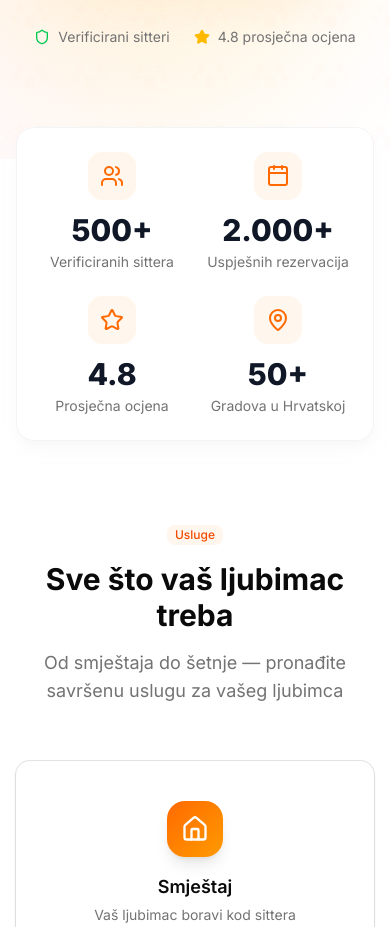
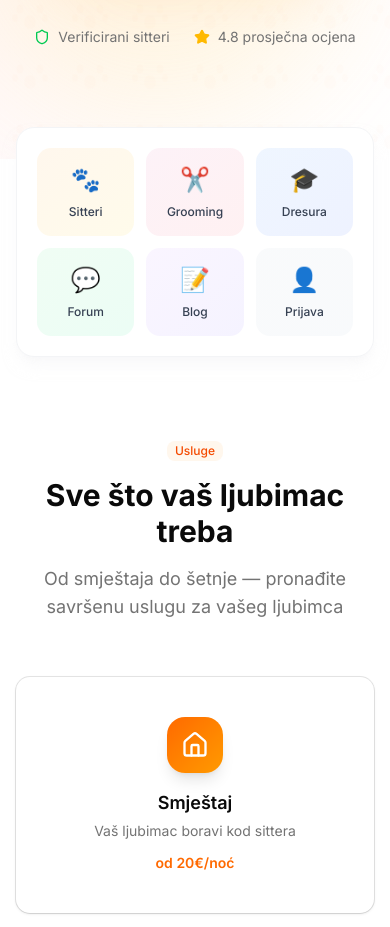
Before and after one commit to Ljemicus/sapica-hr, a Next.js app: page / in a window 390 px wide. Shown: the part 800-1727 px from the top of the page. Built offline with nearby package versions, Linux system fonts and the light colour scheme.

Commit message:
feat: replace stats with quick menu — emoji cards with links
- 6 colorful cards: Sitteri, Grooming, Dresura, Forum, Blog, Prijava
- Gradient backgrounds, hover scale, responsive grid (3col mobile, 6col desktop)
- Direct links to all main sections

```diff
--- a/app/page.tsx
+++ b/app/page.tsx
@@ -126,19 +126,27 @@ export default function HomePage() {
         </div>
       </section>
 
-      {/* ── Stats Section ── */}
+      {/* ── Quick Menu Section ── */}
       <section className="py-0 relative z-10">
         <div className="container mx-auto px-4">
-          <div className="bg-white rounded-2xl shadow-lg shadow-gray-100/50 border border-gray-100 -mt-8 md:-mt-12 p-6 md:p-8">
-            <div className="grid grid-cols-2 md:grid-cols-4 gap-6 md:gap-8">
-              {stats.map((stat, i) => (
-                <div key={stat.label} className={`text-center animate-fade-in-up delay-${(i + 1) * 100}`}>
-                  <div className="inline-flex items-center justify-center w-12 h-12 rounded-xl bg-orange-50 mb-3">
-                    <stat.icon className="h-6 w-6 text-orange-500" />
-                  </div>
-                  <p className="text-3xl md:text-4xl font-extrabold text-gray-900">{stat.value}</p>
-                  <p className="text-sm text-muted-foreground mt-1">{stat.label}</p>
-                </div>
+          <div className="bg-white rounded-2xl shadow-lg shadow-gray-100/50 border border-gray-100 -mt-8 md:-mt-12 p-5 md:p-6">
+            <div className="grid grid-cols-3 md:grid-cols-6 gap-3 md:gap-4">
+              {[
+                { href: '/pretraga', emoji: '🐾', label: 'Sitteri', color: 'from-orange-50 to-amber-50 hover:from-orange-100 hover:to-amber-100' },
+                { href: '/njega', emoji: '✂️', label: 'Grooming', color: 'from-pink-50 to-rose-50 hover:from-pink-100 hover:to-rose-100' },
+                { href: '/dresura', emoji: '🎓', label: 'Dresura', color: 'from-blue-50 to-indigo-50 hover:from-blue-100 hover:to-indigo-100' },
+                { href: '/forum', emoji: '💬', label: 'Forum', color: 'from-green-50 to-emerald-50 hover:from-green-100 hover:to-emerald-100' },
+                { href: '/zajednica', emoji: '📝', label: 'Blog', color: 'from-purple-50 to-violet-50 hover:from-purple-100 hover:to-violet-100' },
+                { href: '/prijava', emoji: '👤', label: 'Prijava', color: 'from-gray-50 to-slate-50 hover:from-gray-100 hover:to-slate-100' },
+              ].map((item, i) => (
+                <Link
+                  key={item.href}
+                  href={item.href}
+                  className={`flex flex-col items-center gap-2 p-4 rounded-xl bg-gradient-to-br ${item.color} transition-all duration-200 hover:shadow-md hover:scale-[1.02] group animate-fade-in-up`}
+                >
+                  <span className="text-2xl md:text-3xl group-hover:scale-110 transition-transform">{item.emoji}</span>
+                  <span className="text-xs md:text-sm font-medium text-gray-700">{item.label}</span>
+                </Link>
               ))}
             </div>
           </div>
```
